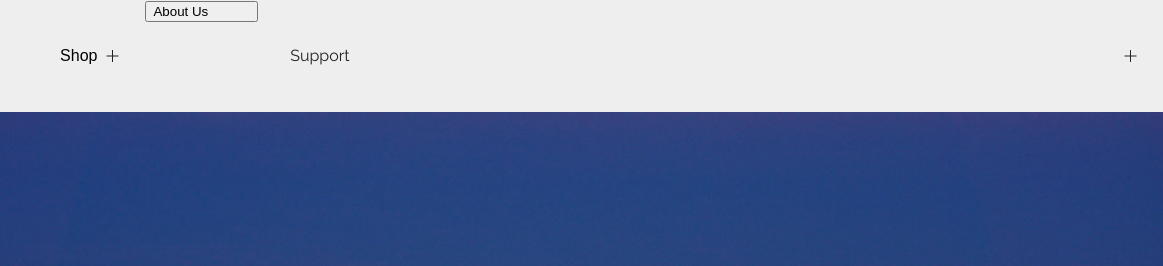
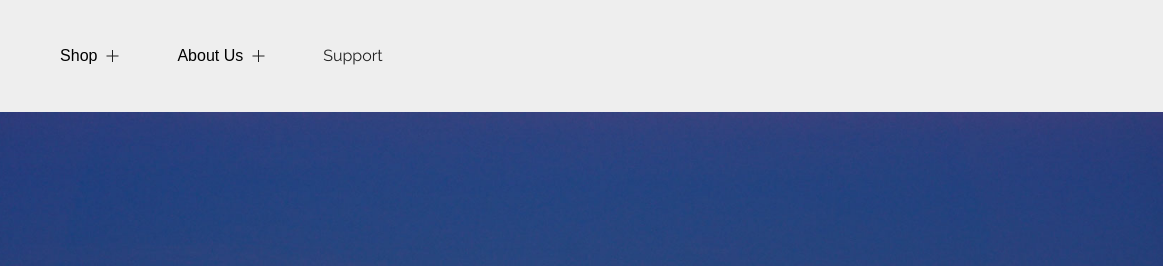
Before and after one commit to zaneray/ada-responsive-menu, a website: page index.html in a window 1280 px wide. Shown: the top 266 px of the page, 117-1280 px from the left. Drawn offline with Linux system fonts and the light colour scheme.

Commit message:
added missing class

```diff
--- a/index.html
+++ b/index.html
@@ -56,7 +56,7 @@
         </ul>
       </li>
       <li class="menu-list-item has-submenu">
-        <button role="button" aria-expanded="false" aria-haspopup="true">About Us</button>
+        <button class="menu-button" aria-expanded="false" aria-haspopup="true">About Us</button>
         <ul class="submenu-list" aria-hidden="true" aria-label="About Us Subnavigation">
           <li class="submenu-list-item">
             <a href="#our-story" class="menu-link submenu-link">Our Story</a>
```
